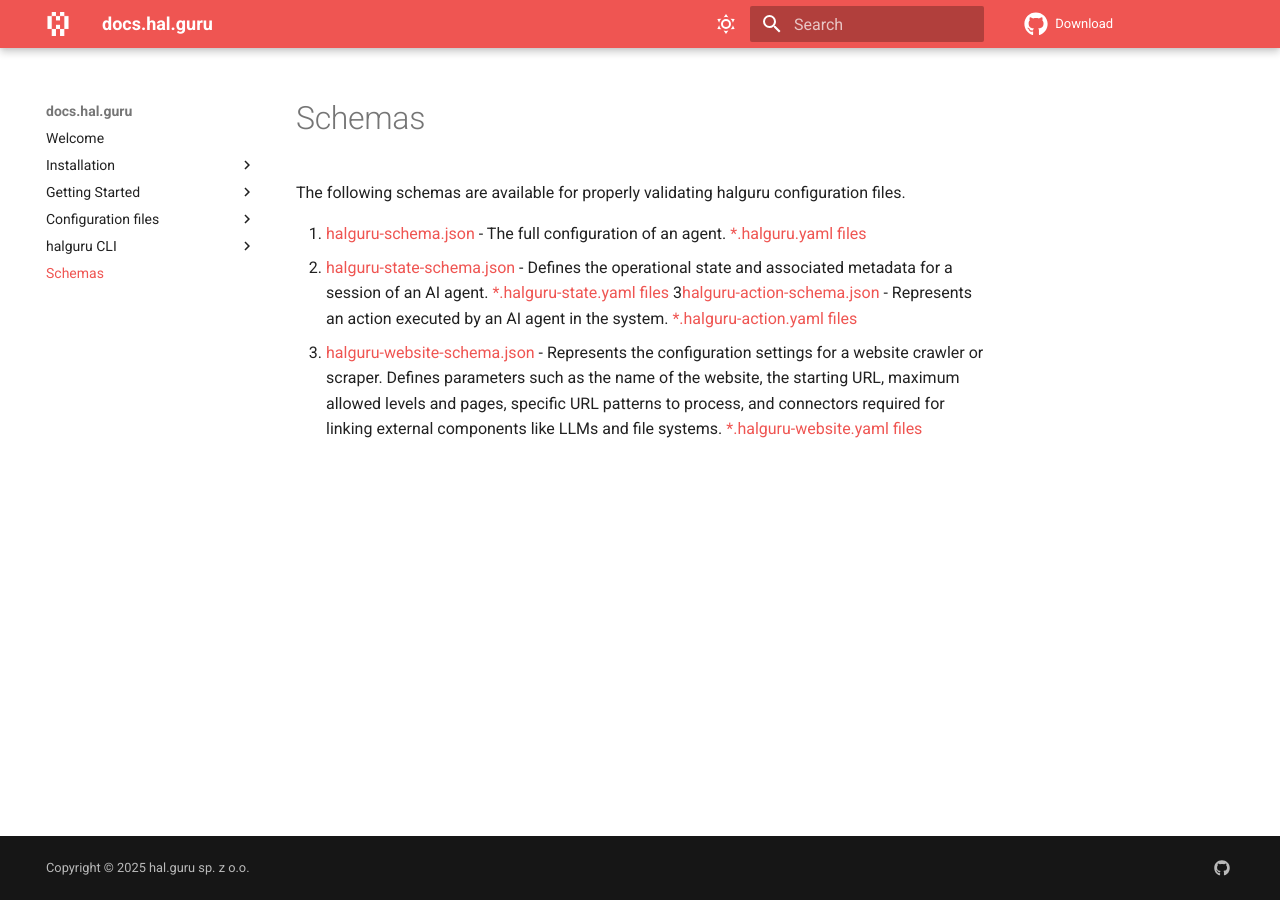
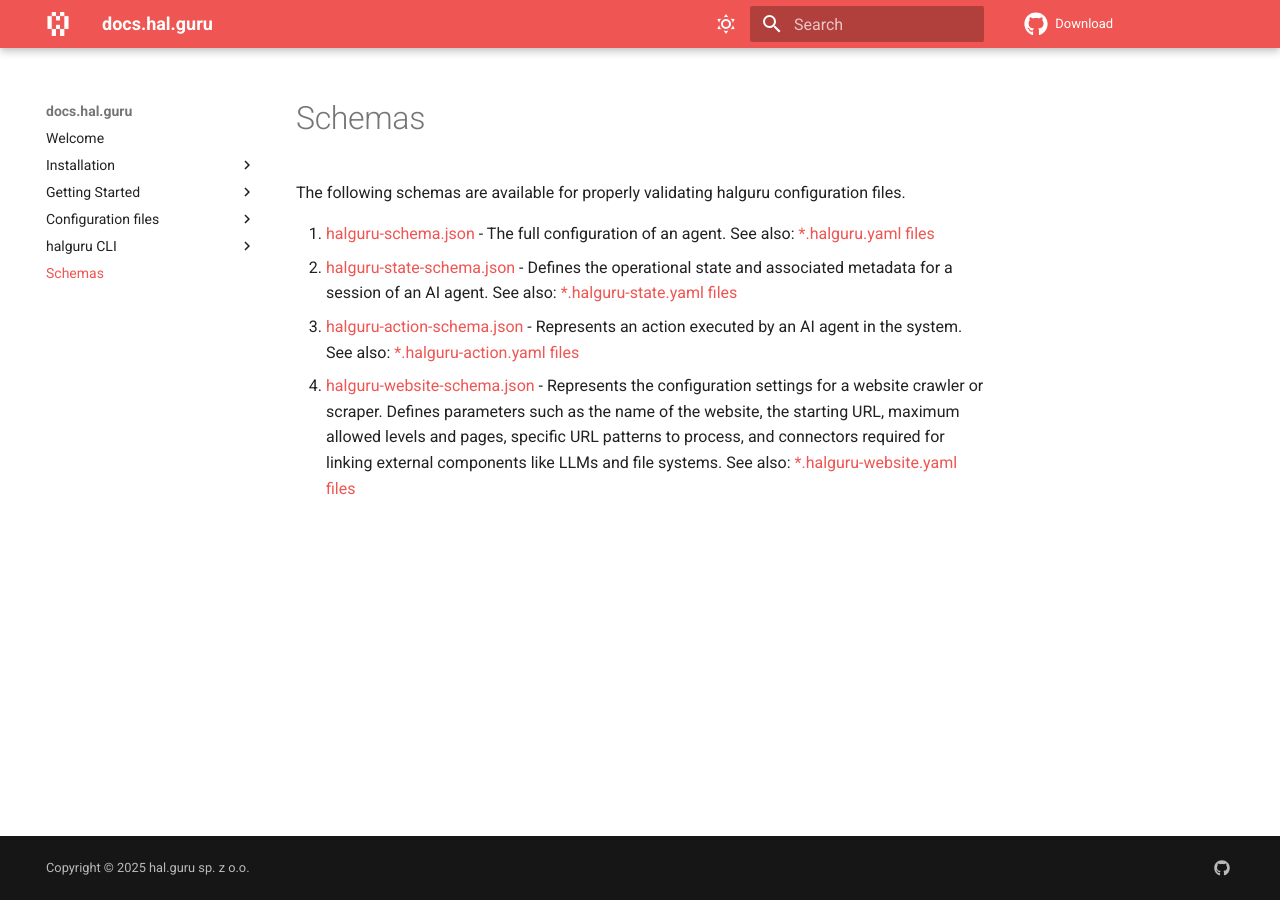
Before and after one commit to HAL-guru/hal.guru, an MkDocs documentation site: the page built from docs/schemas/index.md, in a window 1280 px wide. Built offline with MkDocs 1.6.1 and Material for MkDocs 9.7.7, drawn with Linux system fonts in a browser that asks for light colours; comment, search, counter and statistics services are not loaded.

Commit message:
Update schema descriptions with "See also" references
Clarified schema descriptions by replacing redundant file type explanations with concise "See also" references for better readability. This improves navigation to related documentation while maintaining clarity.

```diff
--- a/docs/schemas/index.md
+++ b/docs/schemas/index.md
@@ -1,6 +1,6 @@
 The following schemas are available for properly validating halguru configuration files.
 
-1. [halguru-schema.json](halguru-schema.json) -  The full configuration of an agent. [*.halguru.yaml files](https://docs.hal.guru/models/%28halguru%29/)
-2. [halguru-state-schema.json](halguru-state-schema.json) - Defines the operational state and associated metadata for a session of an AI agent. [*.halguru-state.yaml files](https://docs.hal.guru/models/%28state%29/)
-3[halguru-action-schema.json](halguru-action-schema.json) - Represents an action executed by an AI agent in the system. [*.halguru-action.yaml files](https://docs.hal.guru/models/%28action%29/)
-4. [halguru-website-schema.json](halguru-website-schema.json) - Represents the configuration settings for a website crawler or scraper. Defines parameters such as the name of the website, the starting URL, maximum allowed levels and pages, specific URL patterns to process, and connectors required for linking external components like LLMs and file systems. [*.halguru-website.yaml files](https://docs.hal.guru/models/%28website%29/)
+1. [halguru-schema.json](halguru-schema.json) -  The full configuration of an agent. See also: [*.halguru.yaml files](https://docs.hal.guru/models/%28halguru%29/)
+2. [halguru-state-schema.json](halguru-state-schema.json) - Defines the operational state and associated metadata for a session of an AI agent. See also: [*.halguru-state.yaml files](https://docs.hal.guru/models/%28state%29/)
+3. [halguru-action-schema.json](halguru-action-schema.json) - Represents an action executed by an AI agent in the system. See also: [*.halguru-action.yaml files](https://docs.hal.guru/models/%28action%29/)
+4. [halguru-website-schema.json](halguru-website-schema.json) - Represents the configuration settings for a website crawler or scraper. Defines parameters such as the name of the website, the starting URL, maximum allowed levels and pages, specific URL patterns to process, and connectors required for linking external components like LLMs and file systems. See also: [*.halguru-website.yaml files](https://docs.hal.guru/models/%28website%29/)
```
